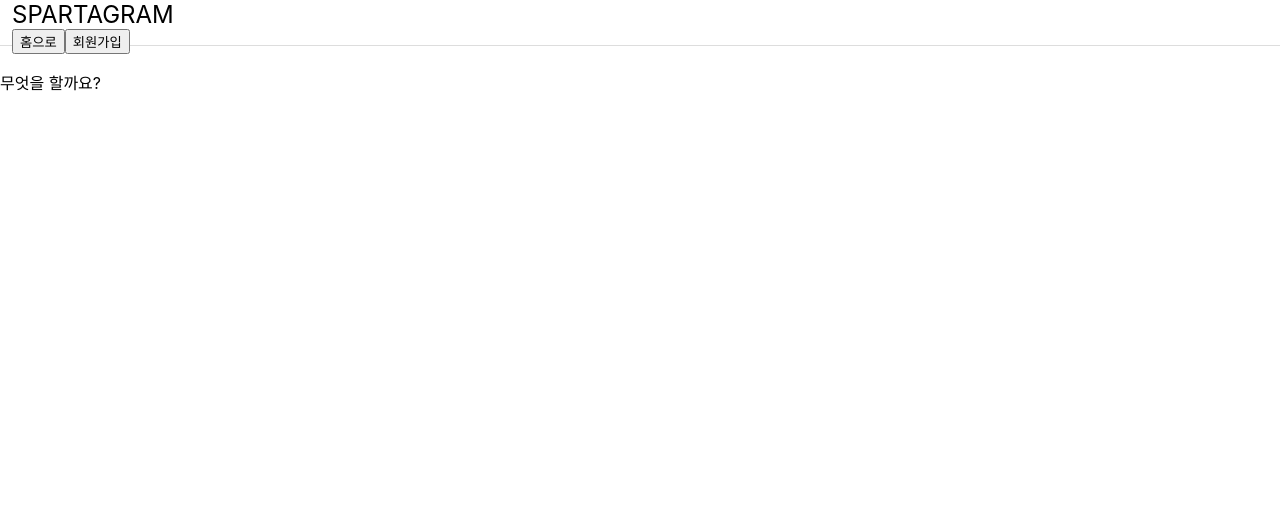
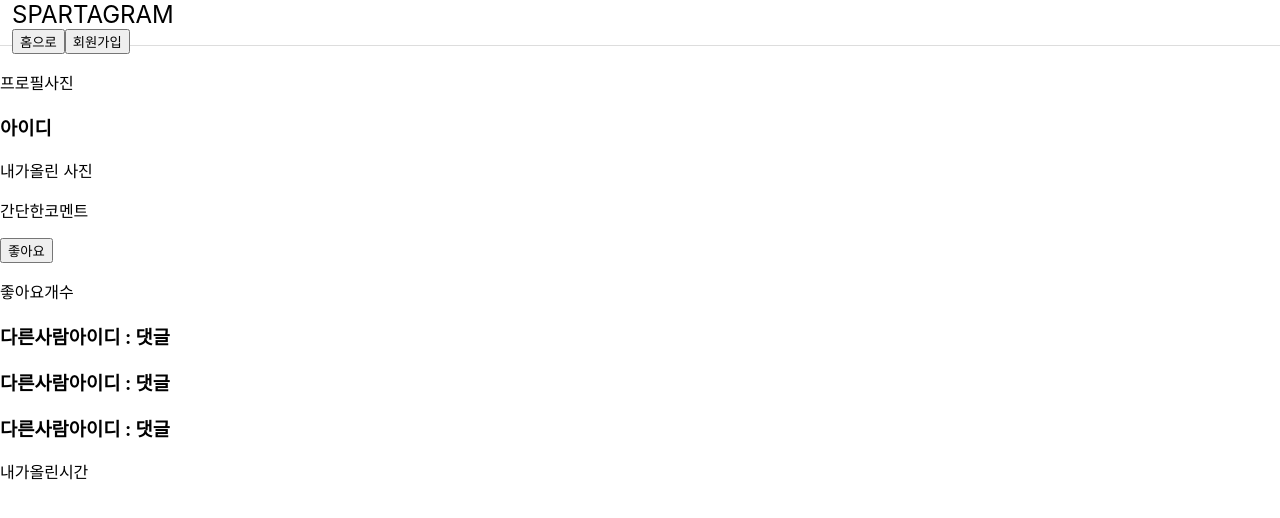
Before and after one commit to yc8569/1week_mini, a React (Create React App) app in the folder 1weekmini/: page / in a window 1280 px wide. Shown: the top 518 px of the page. Built offline with nearby package versions, Linux system fonts and the light colour scheme.

Commit message:
main_frame

```diff
--- a/1weekmini/src/pages/MainPage.jsx
+++ b/1weekmini/src/pages/MainPage.jsx
@@ -9,7 +9,26 @@ const MainPage = (props) => {
         <Layout>
           <StContainer>
             <StMain>
-              <p>무엇을 할까요?</p>
+              <div className="PostCard">
+                <div className="Post-Top">
+                    <p>프로필사진</p>
+                    <h3>아이디</h3>
+                </div>
+                <div className="Post-Main">
+                      <div>내가올린 사진</div>
+                      <p>간단한코멘트</p>
+                </div>
+                <div>
+                  <button>좋아요</button><p>좋아요개수</p>
+                  <h3>다른사람아이디 : 댓글</h3>
+                  <h3>다른사람아이디 : 댓글</h3>
+                  <h3>다른사람아이디 : 댓글</h3>
+                  <p>내가올린시간</p>
+
+                </div>
+              </div>
+
+
 
             </StMain>
           </StContainer>
```
